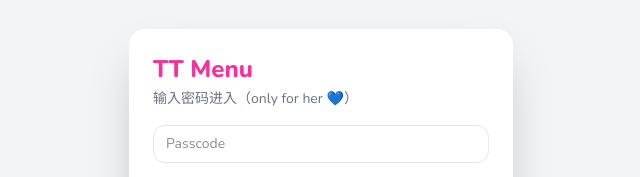
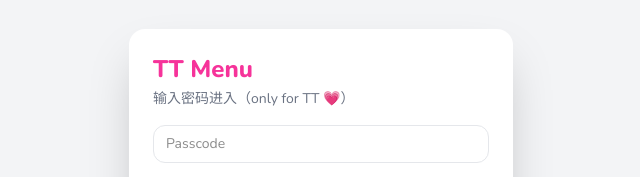
Before and after one commit to Chidunxiang/TT_menu, a Next.js app: page /unlock in a window 1280 px wide. Shown: the part 264-441 px from the top of the page, without its empty margins (319-959 px from the left). Built offline with nearby package versions, Linux system fonts and the light colour scheme.

Commit message:
add search bar and comments

```diff
--- a/app/unlock/page.tsx
+++ b/app/unlock/page.tsx
@@ -37,7 +37,7 @@ export default function UnlockPage() {
     <div className="min-h-screen bg-gray-100 flex items-center justify-center p-6 font-['Nunito']">
       <div className="w-full max-w-sm bg-white rounded-2xl shadow-2xl p-6">
         <div className="text-2xl font-extrabold text-pink-500">TT Menu</div>
-        <div className="mt-1 text-sm text-gray-500">输入密码进入（only for her 💙）</div>
+        <div className="mt-1 text-sm text-gray-500">输入密码进入（only for TT 💗）</div>
 
         <div className="mt-4">
           <input
```
